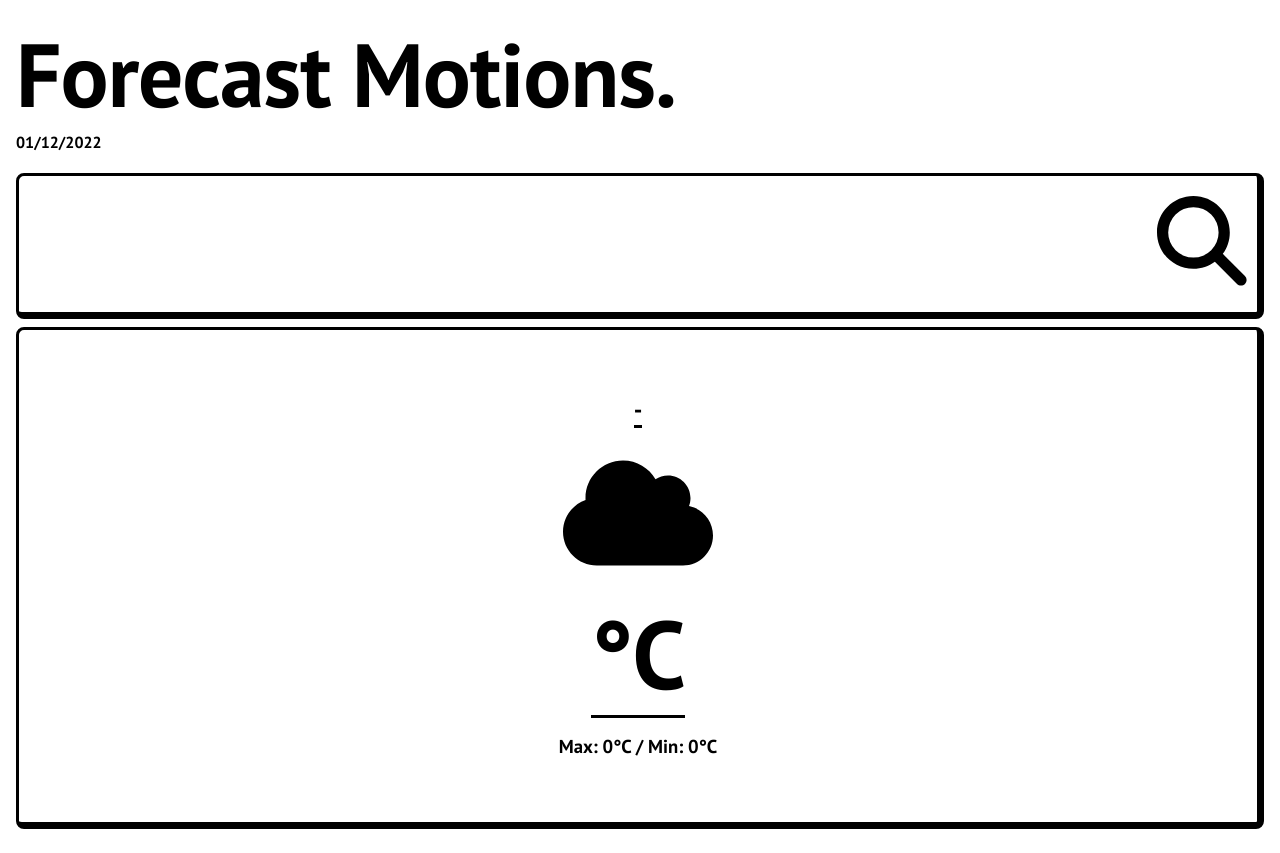
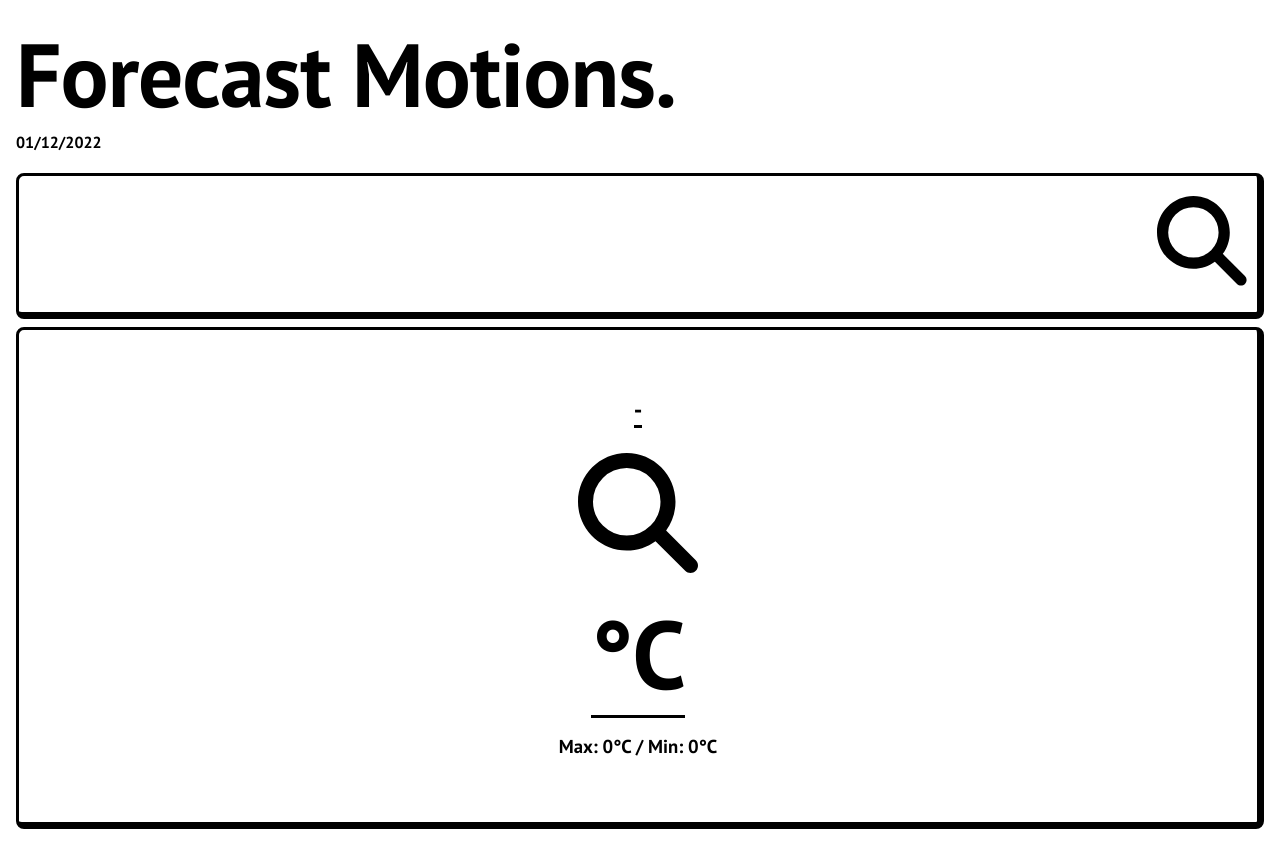
Before and after one commit to gvmolin/ForecastsAndMotions-React, a React (Vite) app: page /home in a window 1280 px wide. Built offline with nearby package versions, Linux system fonts and the light colour scheme.

Commit message:
feat: icons change

```diff
--- a/src/components/ForecastField/Index.tsx
+++ b/src/components/ForecastField/Index.tsx
@@ -4,6 +4,7 @@ import { FontAwesomeIcon } from "@fortawesome/react-fontawesome";
 import { INITIAL_CODE, Iquery } from "../../utils/common/interfaces";
 import weatherCodes from "../../utils/weatherCodes.json";
 import { useEffect, useState } from "react";
+import { IconProp } from "@fortawesome/fontawesome-svg-core";
 
 export function ForecastField(props:{location:Iquery, weather:any}):React.ReactElement {
 
@@ -34,7 +35,7 @@ export function ForecastField(props:{location:Iquery, weather:any}):React.ReactE
       `}>
       <h2>{props.location.name} - {props.location.admin_area}</h2>
       <h3>{props.location.country}</h3>
-      <h1><FontAwesomeIcon icon="cloud" /></h1>
+      <h1><FontAwesomeIcon icon={currentCode.dayIcon as IconProp} /></h1>
       <h1 className={style.temperature}>{props.weather && props.weather.data?.current_weather.temperature}°C</h1>
 
       <h3>{currentCode.description}</h3>
--- a/src/plugins/fontsAwesome.ts
+++ b/src/plugins/fontsAwesome.ts
@@ -1,3 +1,2 @@
-import { faMagnifyingGlass, faCloud } from "@fortawesome/free-solid-svg-icons";
-
-export const icons = [faMagnifyingGlass,faCloud];
+import { faMagnifyingGlass, faSun, faCloud, faCloudSun, faCloudMoon, faSmog, faCloudShowersHeavy, faSnowflake, faCloudMeatball, faCloudShowersWater, faCloudMoonRain, faCloudBolt} from "@fortawesome/free-solid-svg-icons";
+export const icons = [faSun, faMagnifyingGlass, faCloud, faCloudSun, faCloudMoon, faSmog, faCloudShowersHeavy, faSnowflake, faCloudMeatball, faCloudShowersWater, faCloudMoonRain, faCloudBolt];
--- a/src/utils/common/interfaces.ts
+++ b/src/utils/common/interfaces.ts
@@ -16,5 +16,7 @@ export const INITIAL_QUERY = {
 
 export const INITIAL_CODE = {
   code:0,
-  description:""
+  description:"",
+  dayIcon:"magnifying-glass",
+  nightIcon:"magnifying-glass",
 };
--- a/src/utils/weatherCodes.json
+++ b/src/utils/weatherCodes.json
@@ -1,114 +1,170 @@
 [
   {
     "code":0,
-    "description":"Clear sky"
+    "description":"Clear sky",
+    "dayIcon":"sun",
+    "nightIcon":"moon"
   },
   {
     "code":1,
-    "description":"Mainly clear"
+    "description":"Mainly clear",
+    "dayIcon":"sun",
+    "nightIcon":"moon"
   },
   {
     "code":2,
-    "description":"Partly cloudy"
+    "description":"Partly cloudy",
+    "dayIcon":"cloud-sun",
+    "nightIcon":"cloud-moon"
   },
   {
     "code":3,
-    "description":"Overcast"
+    "description":"Overcast",
+    "dayIcon":"cloud",
+    "nightIcon":"cloud"
   },
   {
     "code":45,
-    "description":"Fog"
+    "description":"Fog",
+    "dayIcon":"smog",
+    "nightIcon":"smog"
   },
   {
     "code":48,
-    "description":"Depositing rime fog"
+    "description":"Depositing rime fog",
+    "dayIcon":"smog",
+    "nightIcon":"smog"
   },
   {
     "code":51,
-    "description":"Drizzle: Light"
+    "description":"Drizzle: Light",
+    "dayIcon":"cloud-showers-heavy",
+    "nightIcon":"cloud-showers-heavy"
   },
   {
     "code":53,
-    "description":"Drizzle: Moderate"
+    "description":"Drizzle: Moderate",
+    "dayIcon":"cloud-showers-heavy",
+    "nightIcon":"cloud-showers-heavy"
   },
   {
     "code":55,
-    "description":"Drizzle: Dense"
+    "description":"Drizzle: Dense",
+    "dayIcon":"cloud-showers-heavy",
+    "nightIcon":"cloud-showers-heavy"
   },
   {
     "code":56,
-    "description":"Freezing Drizzle: Light"
+    "description":"Freezing Drizzle: Light",
+    "dayIcon":"cloud-showers-heavy",
+    "nightIcon":"cloud-showers-heavy"
   },
   {
     "code":57,
-    "description":"Freezing Drizzle: Dense"
+    "description":"Freezing Drizzle: Dense",
+    "dayIcon":"cloud-showers-heavy",
+    "nightIcon":"cloud-showers-heavy"
   },
   {
     "code":61,
-    "description":"Rain: Slight"
+    "description":"Rain: Slight",
+    "dayIcon":"cloud-sun-rain",
+    "nightIcon":"cloud-moon-rain"
   },
   {
     "code":63,
-    "description":"Rain: Moderate"
+    "description":"Rain: Moderate",
+    "dayIcon":"cloud-sun-rain",
+    "nightIcon":"cloud-moon-rain"
   },
   {
     "code":65,
-    "description":"Rain: Heavy"
+    "description":"Rain: Heavy",
+    "dayIcon":"cloud-showers-heavy",
+    "nightIcon":"cloud-showers-heavy"
   },
   {
     "code":66,
-    "description":"Freezing Rain: Light"
+    "description":"Freezing Rain: Light",
+    "dayIcon":"cloud-rain",
+    "nightIcon":"cloud-rain"
   },
   {
     "code":67,
-    "description":"Freezing Rain: Heavy"
+    "description":"Freezing Rain: Heavy",
+    "dayIcon":"cloud-showers-heavy",
+    "nightIcon":"cloud-showers-heavy"
   },
   {
     "code":71,
-    "description":"Snow fall: Slight"
+    "description":"Snow fall: Slight",
+    "dayIcon":"snowflake",
+    "nightIcon":"snowflake"
   },
   {
     "code":73,
-    "description":"Snow fall: Moderate"
+    "description":"Snow fall: Moderate",
+    "dayIcon":"snowflake",
+    "nightIcon":"snowflake"
   },
   {
     "code":75,
-    "description":"Snow fall: Heavy"
+    "description":"Snow fall: Heavy",
+    "dayIcon":"snowflake",
+    "nightIcon":"snowflake"
   },
   {
     "code":77,
-    "description":"Snow grains"
+    "description":"Snow grains",
+    "dayIcon":"snowflake",
+    "nightIcon":"snowflake"
   },
   {
     "code":80,
-    "description":"Rain showers: Slight"
+    "description":"Rain showers: Slight",
+    "dayIcon":"cloud-showers-heavy",
+    "nightIcon":"cloud-showers-heavy"
   },
   {
     "code":81,
-    "description":"Rain showers: Moderate"
+    "description":"Rain showers: Moderate",
+    "dayIcon":"cloud-showers-heavy",
+    "nightIcon":"cloud-showers-heavy"
   },
   {
     "code":82,
-    "description":"Rain showers: Violent"
+    "description":"Rain showers: Violent",
+    "dayIcon":"cloud-showers-water",
+    "nightIcon":"cloud-showers-water"
   },
   {
     "code":85,
-    "description":"Snow showers: Slight"
+    "description":"Snow showers: Slight",
+    "dayIcon":"cloud-meatball",
+    "nightIcon":"cloud-meatball"
   },
   {
     "code":86,
-    "description":"Snow showers: Heavy"
+    "description":"Snow showers: Heavy",
+    "dayIcon":"cloud-meatball",
+    "nightIcon":"cloud-meatball"
   },
   {
     "code":95,
-    "description":"Thunderstorm: Slight or moderate"
+    "description":"Thunderstorm: Slight or moderate",
+    "dayIcon":"cloud-bolt",
+    "nightIcon":"cloud-bolt"
   },
   {
     "code":96,
-    "description":"Thunderstorm with slight hail"
+    "description":"Thunderstorm with slight hail",
+    "dayIcon":"cloud-bolt",
+    "nightIcon":"cloud-bolt"
   },
   {
     "code":99,
-    "description":"Thunderstorm with heavy hail"
+    "description":"Thunderstorm with heavy hail",
+    "dayIcon":"cloud-bolt",
+    "nightIcon":"cloud-bolt"
   }
 ]
```
